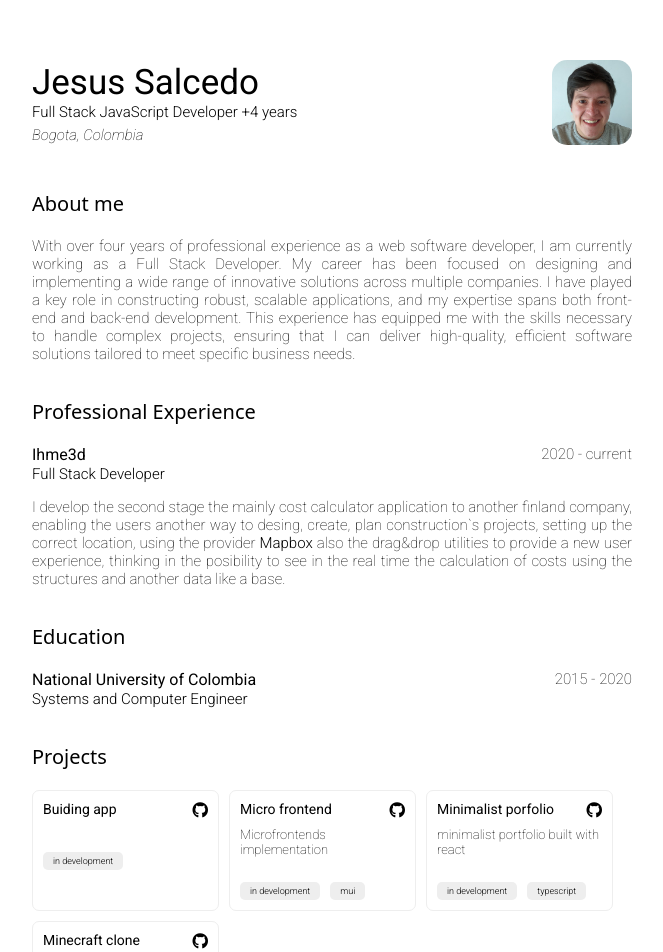
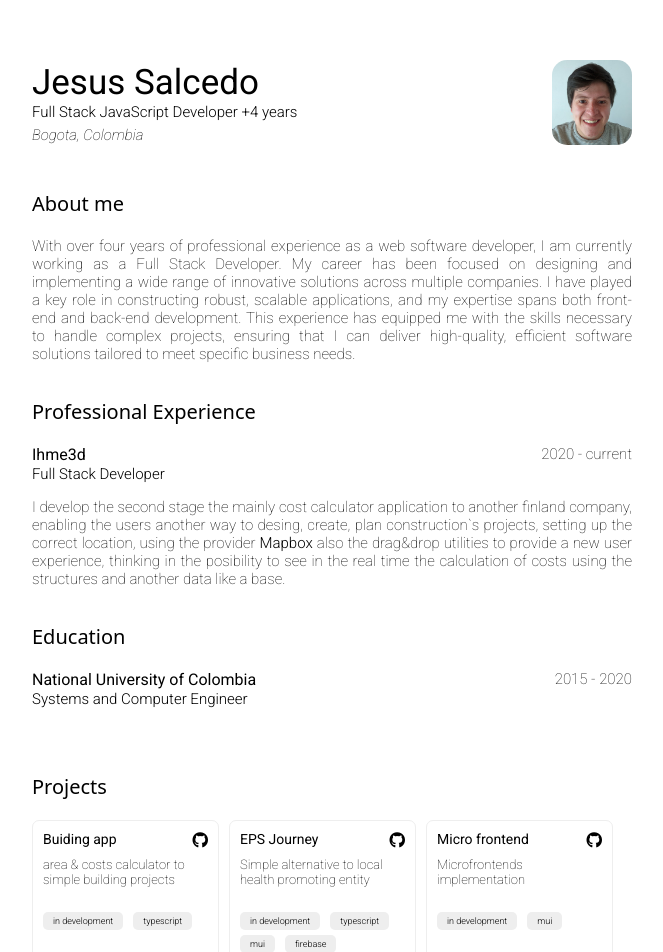
Before and after one commit to anythinglord/minimalist-portfolio, a React (Vite) app: page / in a window 1280 px wide. Shown: the top 952 px of the page, without its empty margins (308-971 px from the left). Built offline with nearby package versions, Linux system fonts and the light colour scheme; some icons are missing.

Commit message:
add new project

```diff
--- a/src/App.css
+++ b/src/App.css
@@ -82,7 +82,7 @@ h3 {
 
 /* projects section */
 .projects {
-    margin-top: 15px;
+    margin-top: 45px;
 }
 
 .card-container {
--- a/src/data.ts
+++ b/src/data.ts
@@ -28,7 +28,12 @@ export const ProjectSmash: Array<Project> = [
     {
         title: 'Buiding app', link: 'https://building-app-six.vercel.app/',
         url: 'https://github.com/anythinglord/building-app',
-        description: '', notes: ['in development']
+        description: 'area & costs calculator to simple building projects', notes: ['in development', 'typescript']
+    },
+    {
+        title: 'EPS Journey', link: '', url: '',
+        description: 'Simple alternative to local health promoting entity',
+        notes: ['in development', 'typescript','mui', 'firebase']
     },
     {
         title: 'Micro frontend', link: '',
@@ -38,10 +43,10 @@ export const ProjectSmash: Array<Project> = [
     {
         title: 'Minimalist porfolio', link: '',
         url: 'https://github.com/anythinglord/minimalist-portfolio',
-        description: 'minimalist portfolio built with react', notes: ['in development', 'typescript']
+        description: 'minimalist portfolio', notes: ['in development', 'typescript']
     },
     {
-        title: 'Minecraft clone', link: '',
+        title: 'Minecraft clone', link: 'https://minecraft-clone-alpha.vercel.app/',
         url: 'https://github.com/anythinglord/minecraft-clone',
         description: 'simple minecraft clone built with react', notes: ['in development', 'javascript']
     }
```
Also changed, not shown: 1 other file (tests, documents, lock files or other folders).
